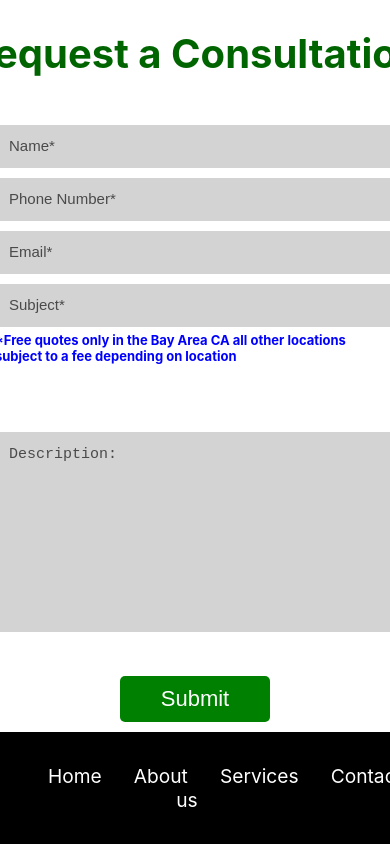
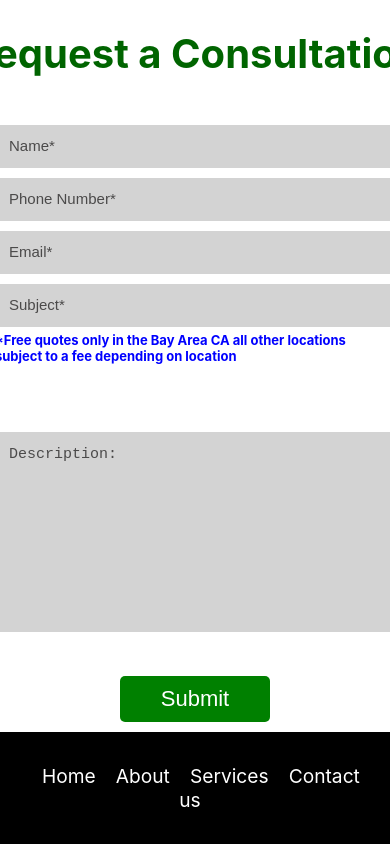
Before and after one commit to OsbaldoRamirez-create/my-app, a React (Create React App) app: page /maintenance in a window 390 px wide. Shown: the part 1571-2415 px from the top of the page. Built offline with nearby package versions, Linux system fonts and the light colour scheme.

Commit message:
updated footer for small devices

```diff
--- a/src/Styles/FooterBarStyles.css
+++ b/src/Styles/FooterBarStyles.css
@@ -14,3 +14,9 @@ footer a:hover{
     color: green;
     text-decoration: underline;
 }
+
+@media(max-width:640px){
+    footer a {
+        margin: 0 10px;
+    }
+}
```
